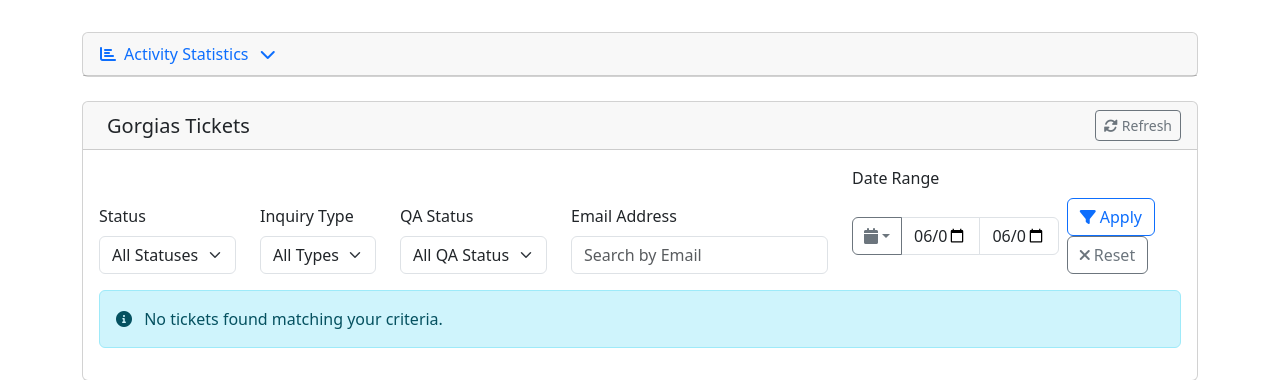
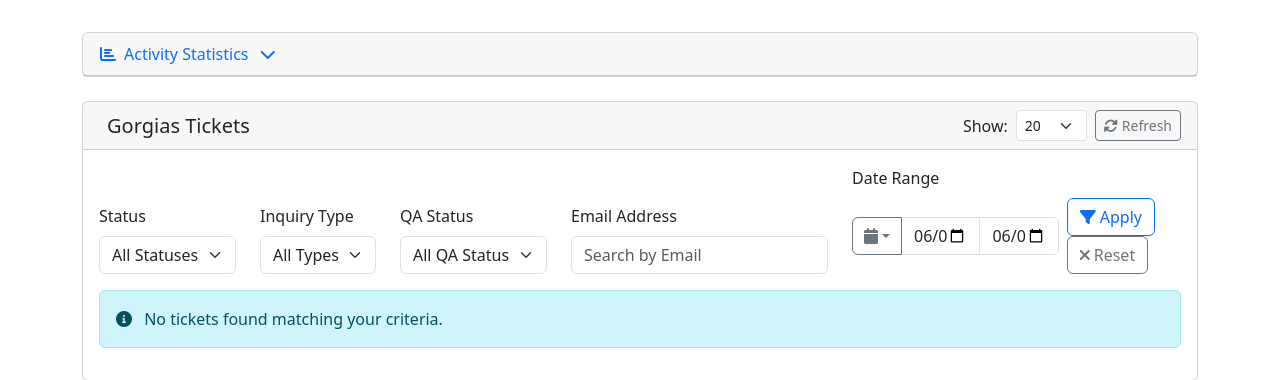
Before and after one commit to tsizzybots/platform_5ive_replit, a Flask app: page / in a window 1280 px wide. Shown: the part 212-592 px from the top of the page. Run offline with Flask 3, Linux system fonts and the light colour scheme; the visitor is signed in with stand-in values (Sample User, id 1); data that the repository does not hold is empty; some libraries are stand-ins or nearby versions.

Commit message:
Add a dropdown menu to control how many tickets appear on each page
Implements a "perPageSelect" dropdown in index.html and updates loadTickets() in app.js to pass the selected value.

Replit-Commit-Author: Agent
Replit-Commit-Session-Id: 9f6d8cf0-c159-4dbf-a9da-d863b5604840
Replit-Commit-Screenshot-Url: https://storage.googleapis.com/screenshot-production-us-central1/ba429c87-61e2-4e23-8478-cca26b3ff855/000a7e13-34ec-40c4-b46f-6579abc559a4.jpg

```diff
--- a/static/app.js
+++ b/static/app.js
@@ -370,11 +370,19 @@ function applyFilters() {
     }
 }
 
+// Change per page and reload tickets
+function changePerPage() {
+    loadTickets(1); // Reset to first page when changing per page count
+}
+
 // Load tickets (renamed from loadInquiries)
 async function loadTickets(page = 1) {
+    const perPageSelect = document.getElementById('perPageSelect');
+    const perPage = perPageSelect ? perPageSelect.value : '20';
+
     const params = new URLSearchParams({
         page: page.toString(),
-        per_page: '10',
+        per_page: perPage,
         ...currentFilters
     });
 
--- a/templates/index.html
+++ b/templates/index.html
@@ -209,9 +209,20 @@
                     <div class="card-header">
                         <div class="d-flex justify-content-between align-items-center">
                             <h5 class="mb-0"><i class="fas fa-tickets-alt me-2"></i>Gorgias Tickets</h5>
-                            <button class="btn btn-outline-secondary btn-sm" onclick="refreshData()" id="refreshBtn">
-                                <i class="fas fa-sync-alt me-1"></i>Refresh
-                            </button>
+                            <div class="d-flex align-items-center gap-2">
+                                <div class="d-flex align-items-center">
+                                    <label for="perPageSelect" class="form-label me-2 mb-0 text-nowrap">Show:</label>
+                                    <select class="form-select form-select-sm" id="perPageSelect" onchange="changePerPage()" style="width: auto;">
+                                        <option value="10">10</option>
+                                        <option value="20" selected>20</option>
+                                        <option value="50">50</option>
+                                        <option value="100">100</option>
+                                    </select>
+                                </div>
+                                <button class="btn btn-outline-secondary btn-sm" onclick="refreshData()" id="refreshBtn">
+                                    <i class="fas fa-sync-alt me-1"></i>Refresh
+                                </button>
+                            </div>
                         </div>
                     </div>
                     <div class="card-body">
```
